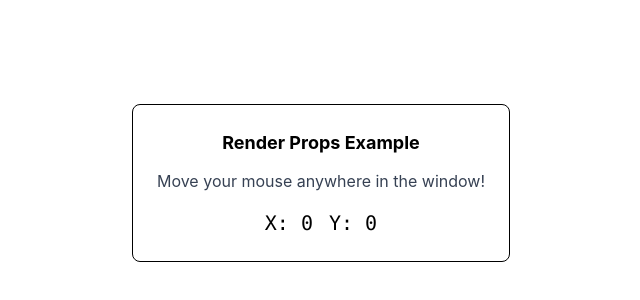
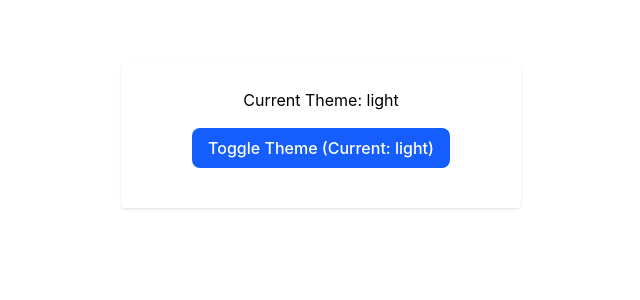
Before and after one commit to Nouralizadeh/Patterns, a React (Vite) app: page / in a window 1280 px wide. Shown: the top 300 px of the page, without its empty margins (319-959 px from the left). Built offline with nearby package versions, Linux system fonts and the light colour scheme.

Commit message:
Provider pattern sample added

```diff
--- a/package.json
+++ b/package.json
@@ -2,6 +2,7 @@
   "name": "patterns",
   "private": true,
   "version": "0.0.0",
+  "type": "module",
   "scripts": {
     "dev": "vite",
     "build": "tsc && vite build",
--- a/src/App.tsx
+++ b/src/App.tsx
@@ -2,6 +2,7 @@ import Functional from "./Paterns/Component Architecture/Functional";
 import ContainerPresenter from "./Paterns/Component Architecture/Container-Presenter";
 import HOC from "./Paterns/Component Architecture/HOC";
 import RenderProps from "./Paterns/Component Architecture/RenderProps";
+import ProviderPattern from "./Paterns/Component Architecture/ProviderPattern";
 
 function App() {
   return (
@@ -9,7 +10,8 @@ function App() {
       {/* <Functional /> */}
       {/* <ContainerPresenter/> */}
       {/* <HOC /> */}
-      <RenderProps />
+      {/* <RenderProps /> */}
+      <ProviderPattern />
     </>
   );
 }
--- /dev/null
+++ b/src/Paterns/Component Architecture/ProviderPattern.tsx
@@ -0,0 +1,91 @@
+import { createContext, useContext, useState, ReactNode } from "react";
+
+/* -------------------------------------------------------
+   Context
+-------------------------------------------------------- */
+
+type Theme = "light" | "dark";
+
+type ThemeContextType = {
+  theme: Theme;
+  toggleTheme: () => void;
+};
+
+const ThemeContext = createContext<ThemeContextType | null>(null);
+
+/* -------------------------------------------------------
+   Provider
+-------------------------------------------------------- */
+
+function ThemeProvider({ children }: { children: ReactNode }) {
+  const [theme, setTheme] = useState<Theme>("light");
+
+  const toggleTheme = () => {
+    setTheme((t) => (t === "light" ? "dark" : "light"));
+  };
+
+  return (
+    <ThemeContext.Provider value={{ theme, toggleTheme }}>
+      {children}
+    </ThemeContext.Provider>
+  );
+}
+
+/* -------------------------------------------------------
+   Custom Hook (for easier usage)
+-------------------------------------------------------- */
+
+function useTheme() {
+  const context = useContext(ThemeContext);
+
+  if (!context) {
+    throw new Error("useTheme must be used inside ThemeProvider");
+  }
+
+  return context;
+}
+
+/* -------------------------------------------------------
+   UI Components
+-------------------------------------------------------- */
+
+function ThemeButton() {
+  const { theme, toggleTheme } = useTheme();
+
+  return (
+    <button
+      onClick={toggleTheme}
+      className={`${theme === "light" ? "btn-primary" : "btn-primary-dark"}`}
+    >
+      Toggle Theme (Current: {theme})
+    </button>
+  );
+}
+
+function ThemeCard() {
+  const { theme } = useTheme();
+
+  return (
+    <div
+      className={`p-6 rounded shadow w-100 text-center transition
+      ${theme === "light" ? "bg-white text-black" : "bg-gray-800 text-white"}`}
+    >
+      Current Theme: {theme}
+      <ThemeButton />
+    </div>
+  );
+}
+
+/* -------------------------------------------------------
+   Demo App
+-------------------------------------------------------- */
+
+export default function ProviderPattern() {
+  return (
+    <ThemeProvider>
+      <div className="main-container">
+        <ThemeCard />
+      </div>
+    </ThemeProvider>
+  );
+}
--- a/src/globals.css
+++ b/src/globals.css
@@ -15,12 +15,16 @@
 
 .btn-primary,
 .btn-accept,
-.btn-denied {
+.btn-denied,
+.btn-primary-dark {
   @apply px-4 py-2 rounded-lg font-medium transition-all active:scale-95 disabled:opacity-50 m-4;
 }
 
 .btn-primary {
   @apply bg-blue-600 text-white hover:bg-blue-700;
+}
+.btn-primary-dark {
+  @apply bg-gray-400  hover:bg-gray-300;
 }
 .btn-accept {
   @apply bg-emerald-500 text-white hover:bg-emerald-400;
```
Also changed, not shown: vite.config.mts (added).
